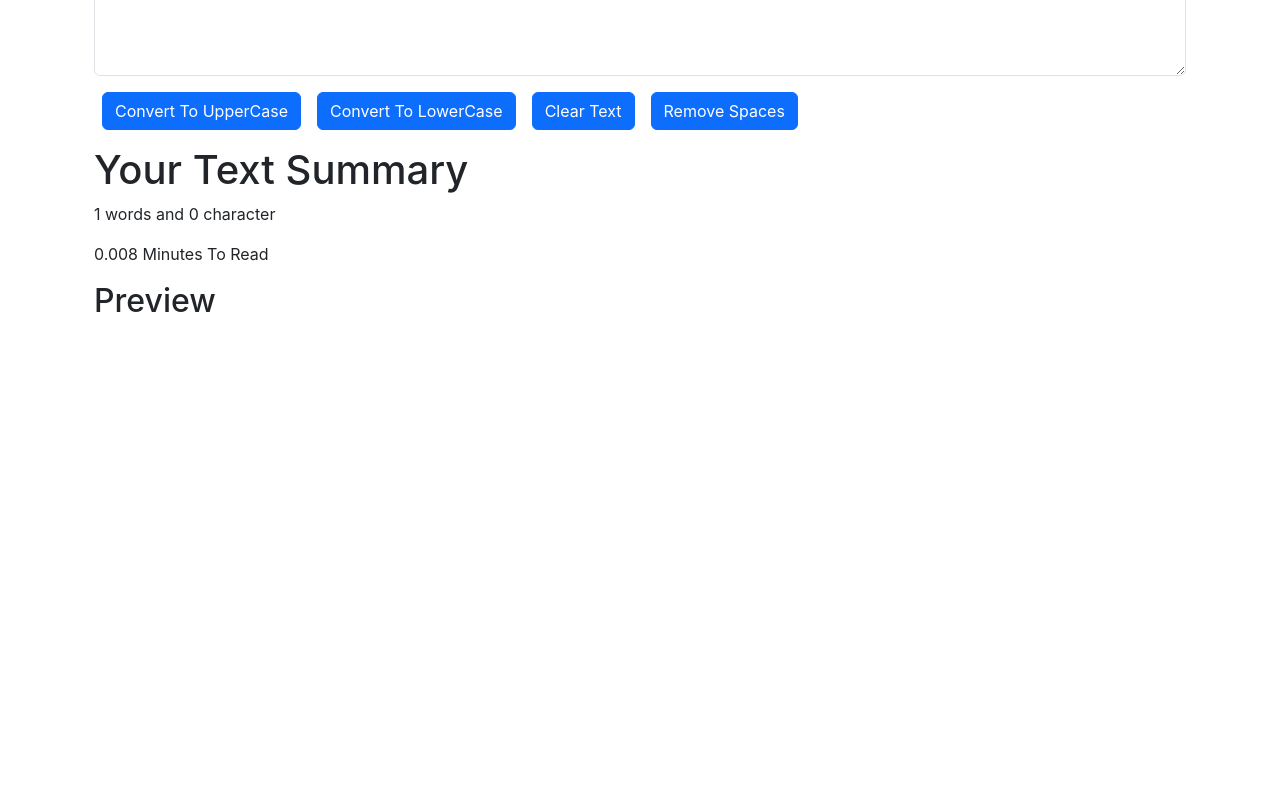
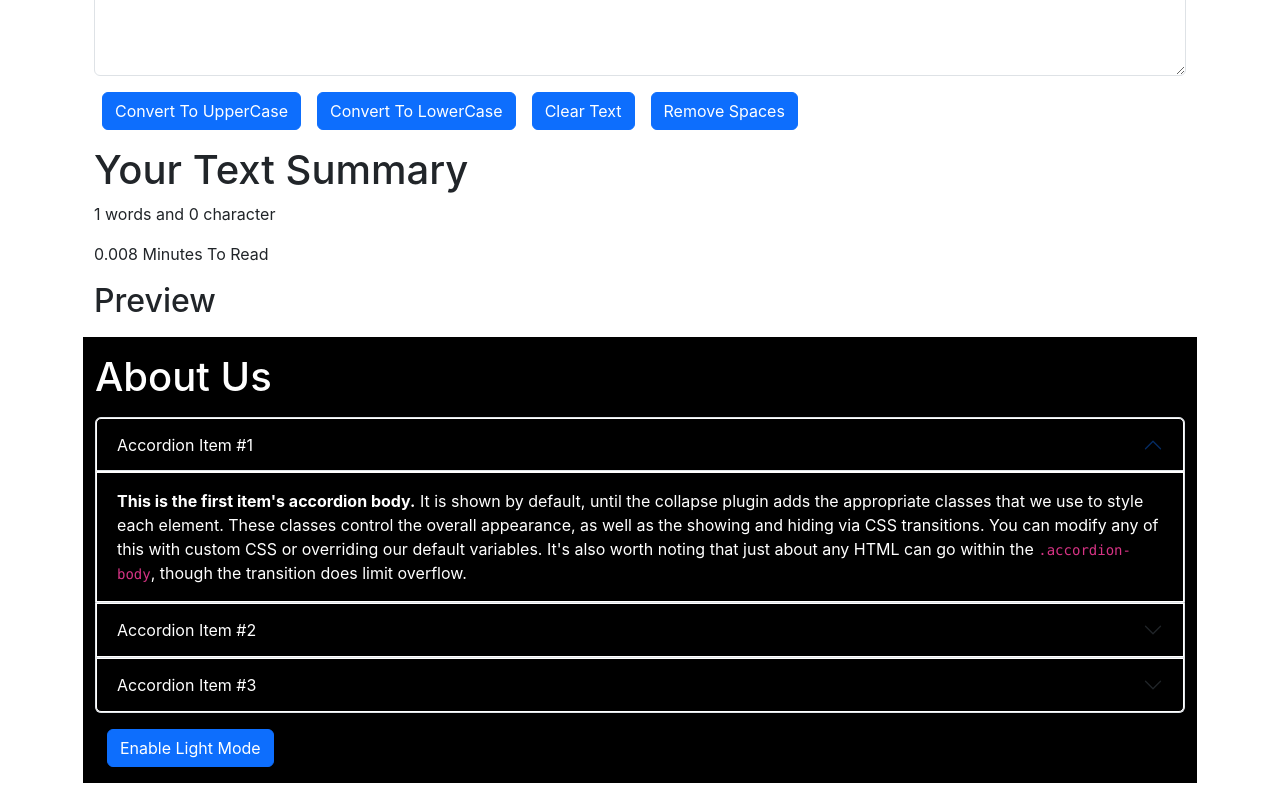
Before and after one commit to Karthikrrr/REACT_LEARNING, a React (Create React App) app: page / in a window 1280 px wide. Shown: the part 402-1202 px from the top of the page. Before the commit the page ends 800 px from the top, so only its background shows below. Built offline with nearby package versions, Linux system fonts and the light colour scheme.

Commit message:
DARK MODE LEARNING!

```diff
--- a/src/App.js
+++ b/src/App.js
@@ -1,4 +1,5 @@
 import "./App.css";
+import About from "./components/About";
 import Myform from "./components/Myform";
 import Navbar from './components/Navbar';
 
@@ -8,6 +9,7 @@
       <Navbar title='hello'/>
       <div className="container my-3">
       <Myform heading="Enter The Text To Analize" />
+      <About/>
       </div>
 
     </>
--- /dev/null
+++ b/src/components/About.js
@@ -0,0 +1,133 @@
+import React, { useState } from "react";
+
+export default function About() {
+  const  [myStyle, setMyStyle] = useState({
+    color: 'white',
+    backgroundColor: 'black',
+    border: '1px solid white'
+  })
+
+  const [buttonText, setButtontext] = useState("Enable Light Mode");
+
+  const toggleSyle = () =>{
+    if(myStyle.color === 'white'){
+        setMyStyle({
+            color: 'black',
+            backgroundColor: 'white'
+        })
+        setButtontext("Enable Dark Mode")
+    }
+    else{
+        setMyStyle({
+            color: 'white',
+            backgroundColor: 'black',
+            border: '1px solid white'
+        })
+        setButtontext("Enable Light Mode")
+    }
+  }
+
+    return (
+    <div className="container" style={myStyle}>
+        <h1 className="my-3 ">About Us</h1>
+      <div className="accordion" id="accordionExample" >
+        <div className="accordion-item">
+          <h2 className="accordion-header">
+            <button
+              className="accordion-button"
+              type="button"
+              style={myStyle}
+              data-bs-toggle="collapse"
+              data-bs-target="#collapseOne"
+              aria-expanded="true"
+              aria-controls="collapseOne"
+            >
+              Accordion Item #1
+            </button>
+          </h2>
+          <div
+            id="collapseOne"
+            className="accordion-collapse collapse show"
+            data-bs-parent="#accordionExample"
+          >
+            <div className="accordion-body" style={myStyle}>
+              <strong>This is the first item's accordion body.</strong> It is
+              shown by default, until the collapse plugin adds the appropriate
+              classes that we use to style each element. These classes control
+              the overall appearance, as well as the showing and hiding via CSS
+              transitions. You can modify any of this with custom CSS or
+              overriding our default variables. It's also worth noting that just
+              about any HTML can go within the <code>.accordion-body</code>,
+              though the transition does limit overflow.
+            </div>
+          </div>
+        </div>
+        <div className="accordion-item">
+          <h2 className="accordion-header">
+            <button
+              className="accordion-button collapsed"
+              type="button"
+              style={myStyle}
+              data-bs-toggle="collapse"
+              data-bs-target="#collapseTwo"
+              aria-expanded="false"
+              aria-controls="collapseTwo"
+            >
+              Accordion Item #2
+            </button>
+          </h2>
+          <div
+            id="collapseTwo"
+            className="accordion-collapse collapse"
+            data-bs-parent="#accordionExample"
+          >
+            <div className="accordion-body" style={myStyle}>
+              <strong>This is the second item's accordion body.</strong> It is
+              hidden by default, until the collapse plugin adds the appropriate
+              classes that we use to style each element. These classes control
+              the overall appearance, as well as the showing and hiding via CSS
+              transitions. You can modify any of this with custom CSS or
+              overriding our default variables. It's also worth noting that just
+              about any HTML can go within the <code>.accordion-body</code>,
+              though the transition does limit overflow.
+            </div>
+          </div>
+        </div>
+        <div className="accordion-item">
+          <h2 className="accordion-header">
+            <button
+              className="accordion-button collapsed"
+              type="button"
+              style={myStyle}
+              data-bs-toggle="collapse"
+              data-bs-target="#collapseThree"
+              aria-expanded="false"
+              aria-controls="collapseThree"
+            >
+              Accordion Item #3
+            </button>
+          </h2>
+          <div
+            id="collapseThree"
+            className="accordion-collapse collapse"
+            data-bs-parent="#accordionExample"
+          >
+            <div className="accordion-body" style={myStyle}>
+              <strong>This is the third item's accordion body.</strong> It is
+              hidden by default, until the collapse plugin adds the appropriate
+              classes that we use to style each element. These classes control
+              the overall appearance, as well as the showing and hiding via CSS
+              transitions. You can modify any of this with custom CSS or
+              overriding our default variables. It's also worth noting that just
+              about any HTML can go within the <code>.accordion-body</code>,
+              though the transition does limit overflow.
+            </div>
+          </div>
+        </div>
+      </div>
+      <div className="container my-3">
+      <button type="button" onClick={toggleSyle} className="btn btn-primary">{buttonText}</button>
+      </div>
+    </div>
+  );
+}
```
